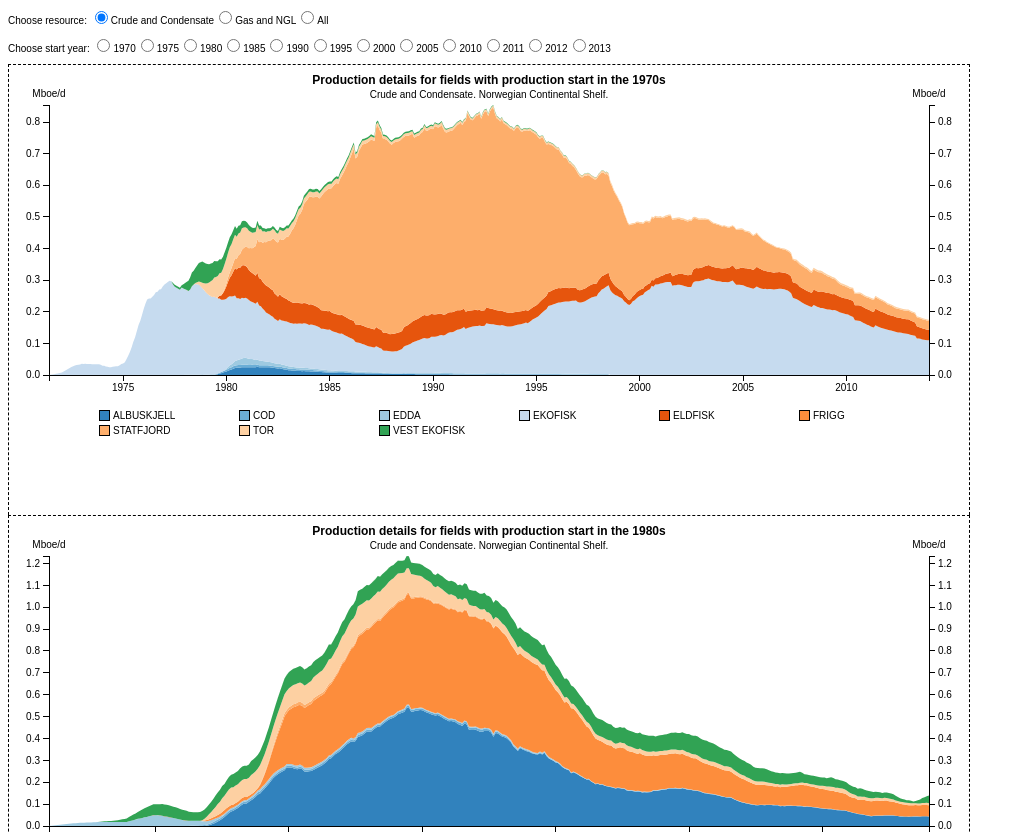
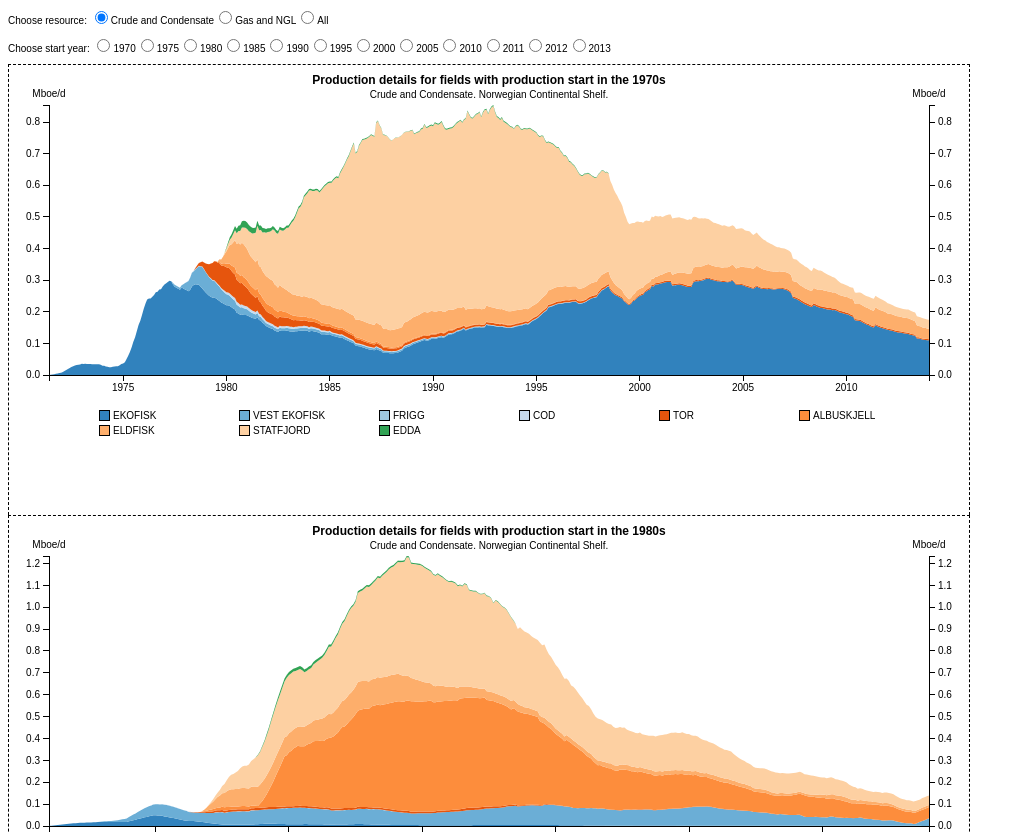
Before and after one commit to ivarref/ncs-diagrams, a plain HTML site: page bydecade.html in a window 1280 px wide. Shown: the top 832 px of the page, without its empty margins (0-1025 px from the left). Drawn offline with Linux system fonts and the light colour scheme.

Commit message:
o Add sorting by start production date

```diff
--- a/bydecade.html
+++ b/bydecade.html
@@ -398,6 +398,7 @@ function update(data) {
   decades.forEach(function(decade) {
 
     var fields = dd.filter(function(d) { return d.startProductionDecade == decade })
+    fields.sort(function(a, b) { return a.values[0].date.getTime() - b.values[0].date.getTime() })
 
     fields.forEach(function(field) { field.values = field.values.filter(function(d) { return d.date.getFullYear() >= cutOffYear }) })
     fields = fields.filter(function(field) { return field.values.length>0 })
```
